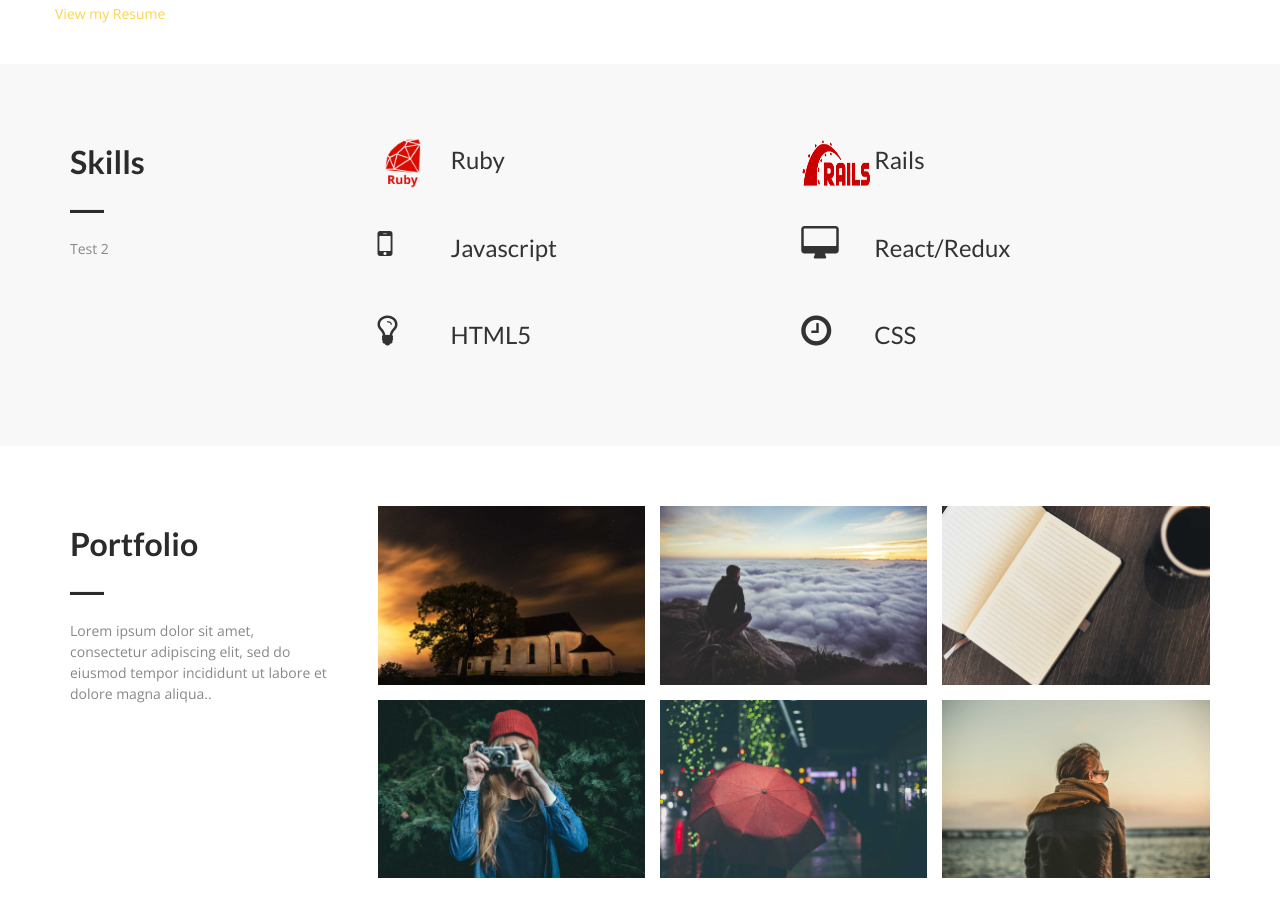
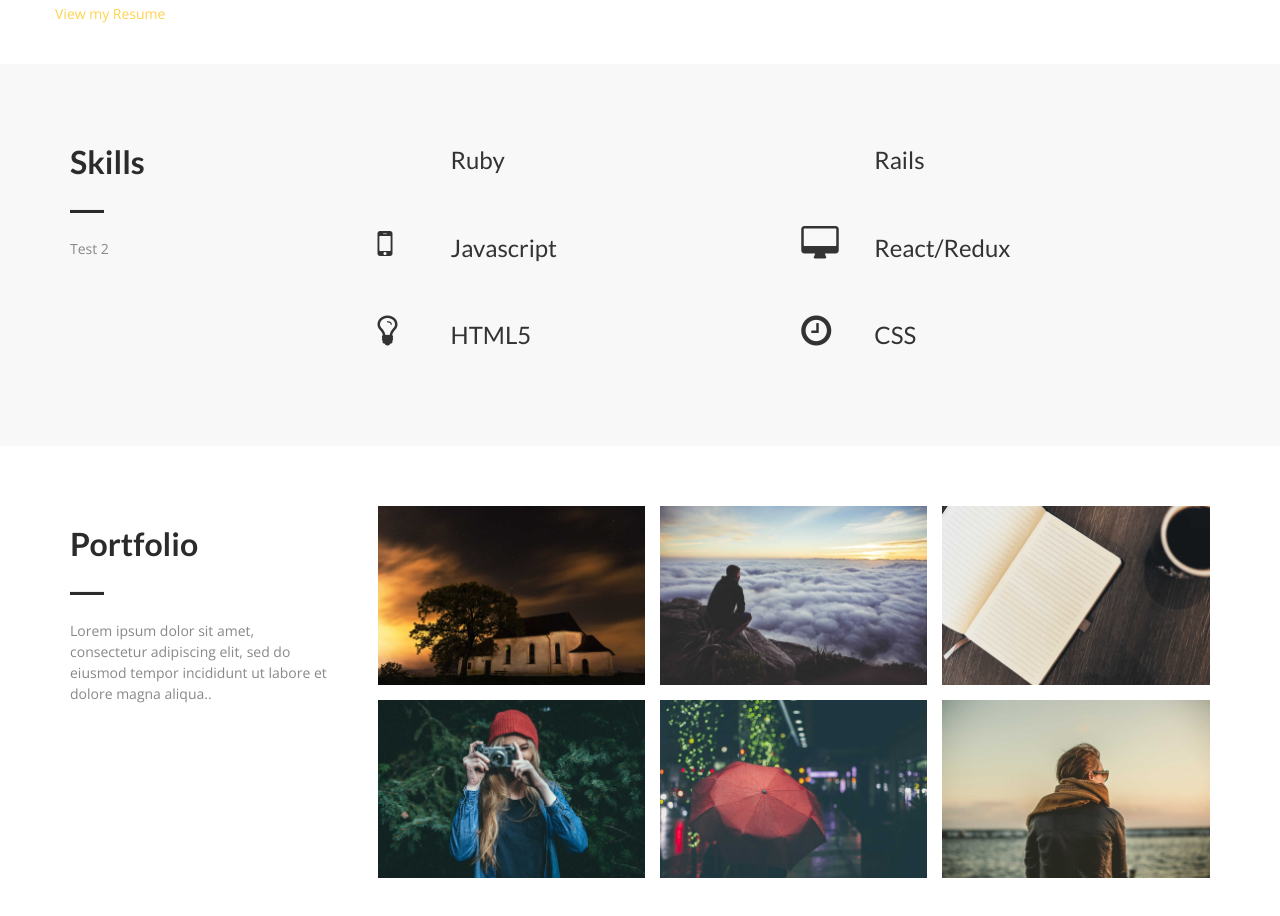
Before and after one commit to Hannada/Hannada.github.io, a plain HTML site: page index.html in a window 1280 px wide. Shown: the part 1500-2416 px from the top of the page. Drawn offline with nearby package versions, Linux system fonts and the light colour scheme.

Commit message:
Icon remove

```diff
--- a/index.html
+++ b/index.html
@@ -101,7 +101,7 @@
           <div class="col-md-6 wow fadeInRight delay-02s">
             <div class="icon">
               <!-- <i class="fa fa-paint-brush"></i> -->
-              <img class= "ruby-icon" src="img/rubylogo.png">
+              <!-- <img class= "ruby-icon" src="img/rubylogo.png"> -->
             </div>
             <div class="icon-text">
               <h3 class="txt-tl">Ruby</h3>
@@ -111,7 +111,7 @@
           <div class="col-md-6 wow fadeInRight delay-02s">
             <div class="icon">
               <!-- <i class="fa fa-cogs"></i> -->
-              <img class="rails-icon" src="img/Ruby_On_Rails_Logo.svg.png">
+              <!-- <img class="rails-icon" src="img/Ruby_On_Rails_Logo.svg.png"> -->
 
             </div>
             <div class="icon-text">
```
